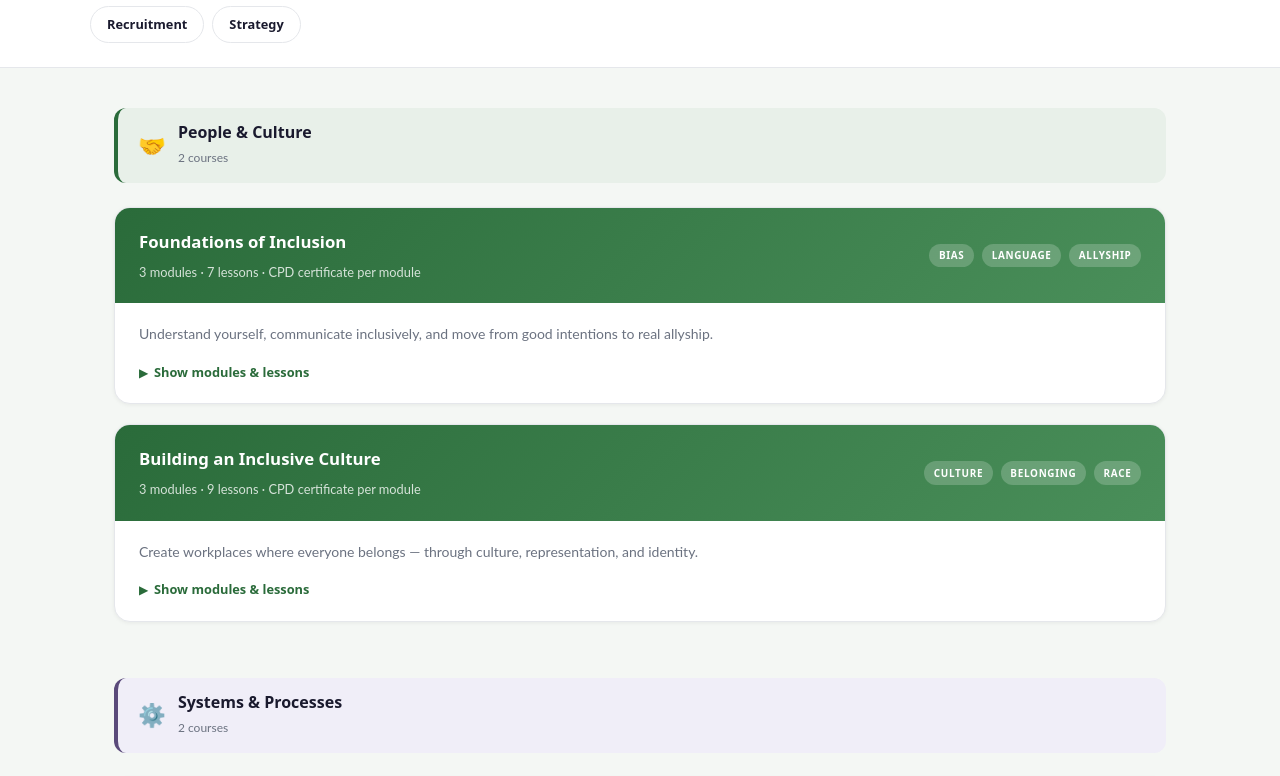
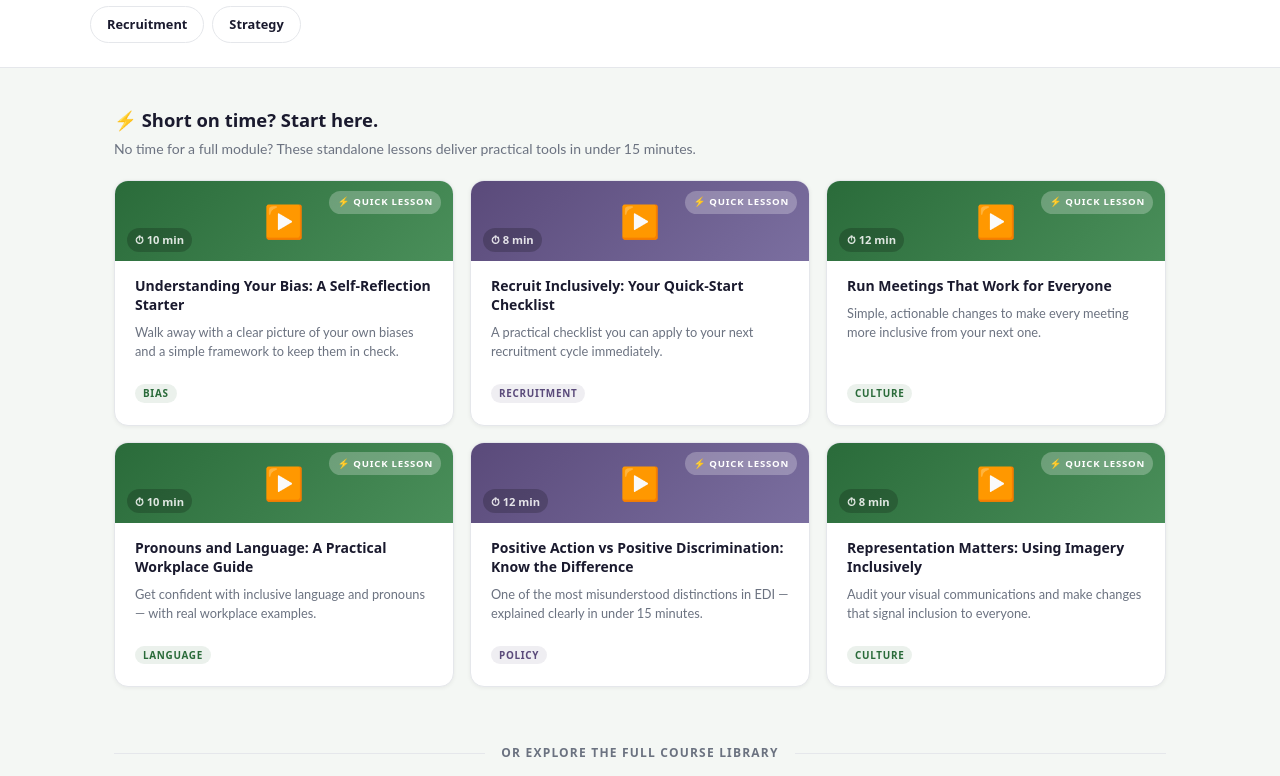
Before and after one commit to Rebekah338/inclusion-impact-platform, a Next.js app: page /dashboard/learn in a window 1280 px wide. Shown: the part 377-1153 px from the top of the page. Built offline with nearby package versions, Linux system fonts and the light colour scheme.

Commit message:
Add short on time quick lessons section to Learn page

```diff
--- a/app/dashboard/learn/page.tsx
+++ b/app/dashboard/learn/page.tsx
@@ -213,6 +213,63 @@ const pathways = [
   },
 ];
 
+const QUICK_LESSONS = [
+  {
+    id: "understanding-your-bias",
+    title: "Understanding Your Bias: A Self-Reflection Starter",
+    blurb: "Walk away with a clear picture of your own biases and a simple framework to keep them in check.",
+    duration: "10 min",
+    color: "#2A6B3A",
+    thumbnailBg: "linear-gradient(135deg, #2A6B3A 0%, #4A8F5A 100%)",
+    tag: "Bias",
+  },
+  {
+    id: "recruit-inclusively",
+    title: "Recruit Inclusively: Your Quick-Start Checklist",
+    blurb: "A practical checklist you can apply to your next recruitment cycle immediately.",
+    duration: "8 min",
+    color: "#5a4a7a",
+    thumbnailBg: "linear-gradient(135deg, #5a4a7a 0%, #7b6fa0 100%)",
+    tag: "Recruitment",
+  },
+  {
+    id: "run-meetings",
+    title: "Run Meetings That Work for Everyone",
+    blurb: "Simple, actionable changes to make every meeting more inclusive from your next one.",
+    duration: "12 min",
+    color: "#2A6B3A",
+    thumbnailBg: "linear-gradient(135deg, #2A6B3A 0%, #4A8F5A 100%)",
+    tag: "Culture",
+  },
+  {
+    id: "pronouns-language",
+    title: "Pronouns and Language: A Practical Workplace Guide",
+    blurb: "Get confident with inclusive language and pronouns — with real workplace examples.",
+    duration: "10 min",
+    color: "#2A6B3A",
+    thumbnailBg: "linear-gradient(135deg, #2A6B3A 0%, #4A8F5A 100%)",
+    tag: "Language",
+  },
+  {
+    id: "positive-action",
+    title: "Positive Action vs Positive Discrimination: Know the Difference",
+    blurb: "One of the most misunderstood distinctions in EDI — explained clearly in under 15 minutes.",
+    duration: "12 min",
+    color: "#5a4a7a",
+    thumbnailBg: "linear-gradient(135deg, #5a4a7a 0%, #7b6fa0 100%)",
+    tag: "Policy",
+  },
+  {
+    id: "imagery-inclusively",
+    title: "Representation Matters: Using Imagery Inclusively",
+    blurb: "Audit your visual communications and make changes that signal inclusion to everyone.",
+    duration: "8 min",
+    color: "#2A6B3A",
+    thumbnailBg: "linear-gradient(135deg, #2A6B3A 0%, #4A8F5A 100%)",
+    tag: "Culture",
+  },
+];
+
 const ALL_TAGS = [
   "Allyship", "Belonging", "Bias", "Culture", "Data & Evidence",
   "Disability", "Language", "Leadership", "Policy",
@@ -322,6 +379,64 @@ export default function LearnPage() {
 
       {/* CONTENT */}
       <main id="main-content" style={{ maxWidth: "1100px", margin: "0 auto", padding: "2.5rem 1.5rem 5rem" }}>
+
+        {/* SHORT ON TIME SECTION */}
+        <section style={{ marginBottom: "3.5rem" }}>
+          <div style={{ marginBottom: "1.25rem" }}>
+            <h2 style={{ fontFamily: "var(--font-heading)", fontWeight: 700, fontSize: "1.15rem", color: "var(--charcoal)", margin: "0 0 0.35rem 0" }}>
+              ⚡ Short on time? Start here.
+            </h2>
+            <p style={{ fontFamily: "var(--font-body)", fontSize: "0.875rem", color: "var(--gray-soft)", margin: 0 }}>
+              No time for a full module? These standalone lessons deliver practical tools in under 15 minutes.
+            </p>
+          </div>
+
+          <div style={{ display: "grid", gridTemplateColumns: "repeat(auto-fill, minmax(260px, 1fr))", gap: "1rem" }}>
+            {QUICK_LESSONS.map((lesson) => (
+              <div
+                key={lesson.id}
+                style={{ display: "flex", flexDirection: "column", background: "var(--white)", borderRadius: "14px", overflow: "hidden", border: "1px solid var(--gray-border)", boxShadow: "0 1px 4px rgba(0,0,0,0.06)", cursor: "pointer", transition: "box-shadow 0.18s, transform 0.18s" }}
+                onMouseEnter={(e) => { (e.currentTarget as HTMLElement).style.boxShadow = "0 6px 24px rgba(0,0,0,0.11)"; (e.currentTarget as HTMLElement).style.transform = "translateY(-2px)"; }}
+                onMouseLeave={(e) => { (e.currentTarget as HTMLElement).style.boxShadow = "0 1px 4px rgba(0,0,0,0.06)"; (e.currentTarget as HTMLElement).style.transform = "translateY(0)"; }}
+              >
+                {/* Thumbnail */}
+                <div style={{ background: lesson.thumbnailBg, height: "80px", position: "relative", display: "flex", alignItems: "center", justifyContent: "center" }}>
+                  <span style={{ fontSize: "2rem" }} aria-hidden="true">▶️</span>
+                  <span style={{ position: "absolute", top: "0.6rem", right: "0.75rem", fontFamily: "var(--font-heading)", fontWeight: 700, fontSize: "0.6rem", textTransform: "uppercase", letterSpacing: "0.08em", background: "rgba(255,255,255,0.25)", color: "var(--white)", padding: "0.2rem 0.5rem", borderRadius: "999px" }}>
+                    ⚡ Quick lesson
+                  </span>
+                  <span style={{ position: "absolute", bottom: "0.6rem", left: "0.75rem", fontFamily: "var(--font-heading)", fontWeight: 700, fontSize: "0.7rem", color: "rgba(255,255,255,0.85)", background: "rgba(0,0,0,0.2)", padding: "0.15rem 0.5rem", borderRadius: "999px" }}>
+                    ⏱ {lesson.duration}
+                  </span>
+                </div>
+
+                {/* Card body */}
+                <div style={{ padding: "1rem 1.25rem 1.25rem", flex: 1, display: "flex", flexDirection: "column", gap: "0.5rem" }}>
+                  <div style={{ fontFamily: "var(--font-heading)", fontWeight: 700, fontSize: "0.875rem", color: "var(--charcoal)", lineHeight: 1.35 }}>
+                    {lesson.title}
+                  </div>
+                  <p style={{ fontFamily: "var(--font-body)", fontSize: "0.8rem", color: "var(--gray-soft)", lineHeight: 1.5, margin: 0, flex: 1 }}>
+                    {lesson.blurb}
+                  </p>
+                  <div style={{ marginTop: "0.5rem" }}>
+                    <span style={{ fontFamily: "var(--font-heading)", fontWeight: 600, fontSize: "0.62rem", textTransform: "uppercase", letterSpacing: "0.07em", color: lesson.color, background: lesson.color + "18", padding: "0.15rem 0.5rem", borderRadius: "999px" }}>
+                      {lesson.tag}
+                    </span>
+                  </div>
+                </div>
+              </div>
+            ))}
+          </div>
+        </section>
+
+        {/* DIVIDER */}
+        <div style={{ display: "flex", alignItems: "center", gap: "1rem", marginBottom: "2.5rem" }}>
+          <div style={{ flex: 1, height: "1px", background: "var(--gray-border)" }} />
+          <span style={{ fontFamily: "var(--font-heading)", fontWeight: 700, fontSize: "0.75rem", textTransform: "uppercase", letterSpacing: "0.1em", color: "var(--gray-soft)", whiteSpace: "nowrap" }}>
+            Or explore the full course library
+          </span>
+          <div style={{ flex: 1, height: "1px", background: "var(--gray-border)" }} />
+        </div>
 
         {filteredPathways.length === 0 && (
           <div style={{ textAlign: "center", padding: "4rem 1.5rem", color: "var(--gray-soft)", fontFamily: "var(--font-body)" }}>
```
